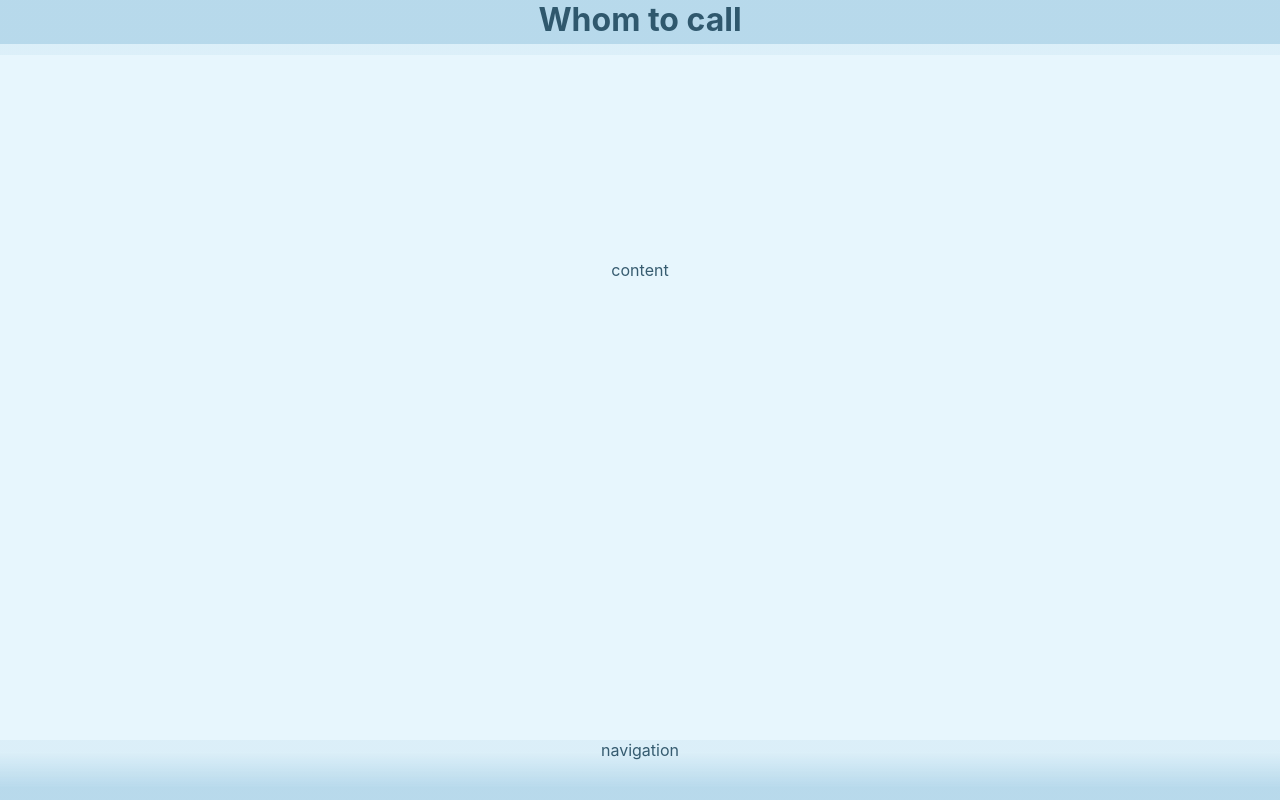
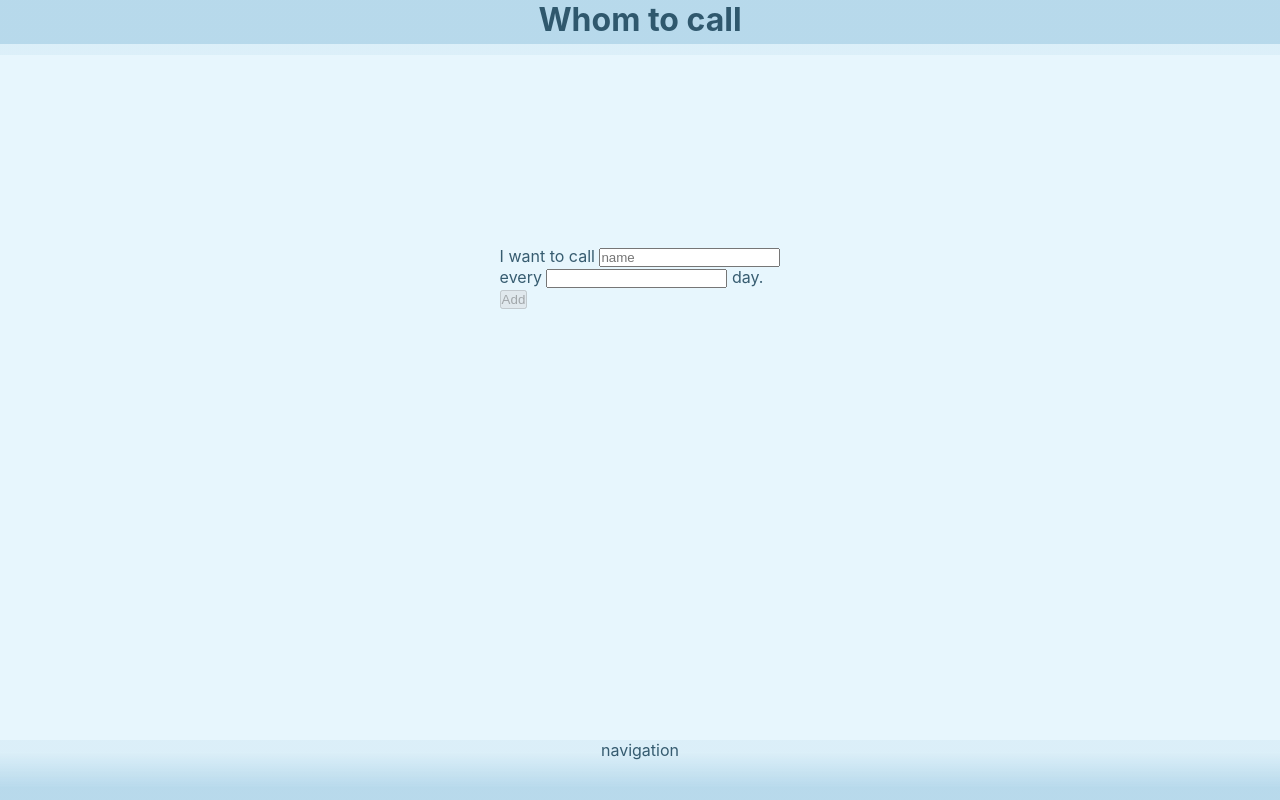
Before and after one commit to JelenadlS/whom-to-call, an Angular app: page / in a window 1280 px wide. Built offline with nearby package versions, Linux system fonts and the light colour scheme.

Commit message:
Add small form with validation

```diff
--- a/src/app/app.component.html
+++ b/src/app/app.component.html
@@ -2,7 +2,7 @@
   <div class="page--header__positioning">
     <h1>Whom to call</h1>
   </div>
-  <div>content</div>
+  <app-home-page></app-home-page>
   <div class="page--navigation__positioning">
     <span>navigation</span>
   </div>
--- /dev/null
+++ b/src/app/pages/home-page/home-page.component.html
@@ -0,0 +1,31 @@
+<form [formGroup]="addPersonForm" (ngSubmit)="onSubmit()">
+    <div>
+        <label for="name">
+          I want to call
+        </label>
+        <input
+        id="name"
+        type="text"
+        formControlName="name"
+        placeholder="name"
+        required
+        >
+      </div>
+
+      <div>
+        <label for="frequency">
+            every
+        </label>
+        <input
+        id="frequency"
+        type="text"
+        formControlName="frequency"
+        required
+        ><label for="frequency">
+            day.
+        </label>
+      </div>
+
+    <button class="button" type="submit" [disabled]="name?.status === 'INVALID' || frequency?.status === 'INVALID'">Add</button>
+
+  </form>
--- /dev/null
+++ b/src/app/pages/home-page/home-page.component.ts
@@ -0,0 +1,37 @@
+import { Component, OnInit } from '@angular/core';
+import { FormControl, FormGroup, Validators } from '@angular/forms';
+import { onlyNumbersValidator } from 'src/app/rules/only-numbers.directive';
+
+@Component({
+  selector: 'app-home-page',
+  templateUrl: './home-page.component.html',
+  styleUrls: ['./home-page.component.less']
+})
+export class HomePageComponent implements OnInit {
+  public addPersonForm = new FormGroup({
+    name: new FormControl('', [
+      Validators.required,
+      Validators.minLength(4)
+    ]),
+    frequency: new FormControl('', [
+      Validators.required,
+      onlyNumbersValidator(/(([1-9]{1})|([1-9]{1}[0-9]{1,}))/)
+    ]),
+    timeStamp: new FormControl(0)
+  });
+
+  constructor() { }
+
+  ngOnInit(): void {
+  }
+
+  get name() { return this.addPersonForm.get('name')}
+  get frequency() { return this.addPersonForm.get('frequency')}
+
+  public onSubmit(): void {
+    this.addPersonForm.value.timeStamp = new Date().toDateString()
+    console.log(this.addPersonForm.value);
+    this.addPersonForm.reset();
+  }
+
+}
--- /dev/null
+++ b/src/app/rules/only-numbers.directive.ts
@@ -0,0 +1,8 @@
+import { AbstractControl, ValidationErrors, ValidatorFn } from "@angular/forms";
+
+export function onlyNumbersValidator(regNumber: RegExp): ValidatorFn {
+    return (control: AbstractControl): ValidationErrors | null => {
+      const controlledNumber = regNumber.test(control.value);
+      return controlledNumber ? null : {validNumber: {value: control.value}};
+    };
+  }
```
Also changed, not shown: src/app/app.module.ts (+7 -2 lines), src/app/pages/home-page/home-page.component.less (added), 1 other file (tests, documents, lock files or other folders).
